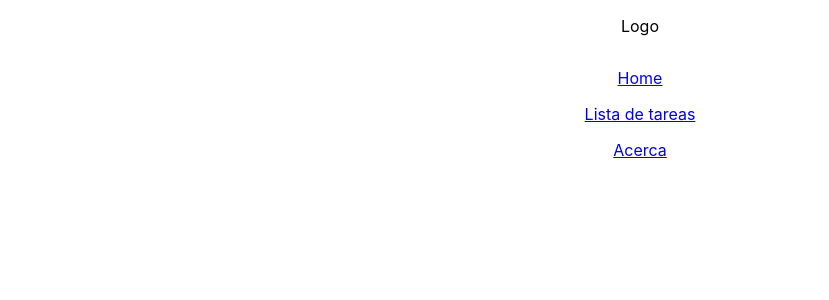
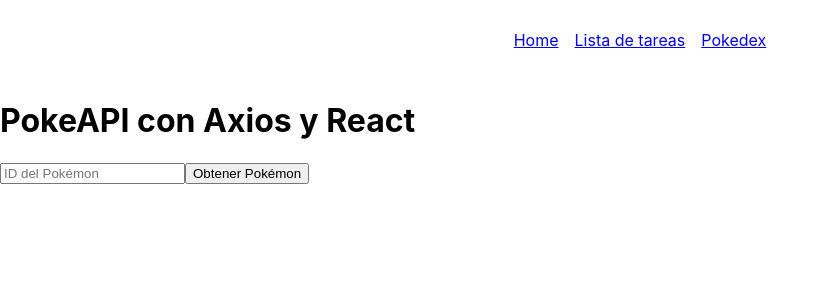
Before and after one commit to valpas312/React-E2, a React (Create React App) app: page /Pokedex in a window 1280 px wide. Shown: the top 300 px of the page, without its empty margins (0-829 px from the left). Built offline with nearby package versions, Linux system fonts and the light colour scheme.

Commit message:
Logica casi terminada

```diff
--- a/package.json
+++ b/package.json
@@ -6,9 +6,11 @@
     "@testing-library/jest-dom": "^5.16.5",
     "@testing-library/react": "^13.4.0",
     "@testing-library/user-event": "^13.5.0",
+    "axios": "^1.2.1",
     "react": "^18.2.0",
     "react-dom": "^18.2.0",
     "react-icons": "^4.6.0",
+    "react-query": "^3.39.2",
     "react-router-dom": "^6.4.4",
     "react-scripts": "^5.0.1",
     "styled-components": "^5.3.6",
--- a/src/App.css
+++ b/src/App.css
@@ -1,4 +1,4 @@
-div{
+.form-container{
     display: flex;
     align-items: center;
     flex-direction: column;
--- a/src/components/About.jsx
+++ /dev/null
@@ -1,9 +0,0 @@
-import React from 'react'
-
-const About = () => {
-  return (
-    <div>About</div>
-  )
-}
-
-export default About
--- a/src/components/NavBar.jsx
+++ b/src/components/NavBar.jsx
@@ -1,18 +1,19 @@
 import React from 'react'
+import './Navbar.css'
 import { NavLink, useNavigate } from 'react-router-dom'
 
 
 const NavBar = ({children}) => {
-    const navigate = useNavigate()
-  return (<>
-    <p onClick={() => navigate('/')}>Logo</p>
+  return (<div>
+  <div className="nav-container">
     <NavLink to={'/'}>Home</NavLink>
     <NavLink to={'ToDo'}>Lista de tareas</NavLink>
-    <NavLink to={'About'}>Acerca</NavLink>
+    <NavLink to={'Pokedex'}>Pokedex</NavLink>
+  </div>
     <div>
         {children}
     </div>
-  </>
+  </div>
   )
 }
 
--- /dev/null
+++ b/src/components/Navbar.css
@@ -0,0 +1,8 @@
+.nav-container{
+    display: flex;
+    flex-direction: row;
+    justify-content: center;
+    align-items: center;
+    height: 10vh;
+    gap: 1rem;
+}
--- /dev/null
+++ b/src/components/Pokedex.jsx
@@ -0,0 +1,41 @@
+import React, { useState } from "react";
+import axios from "axios";
+
+const Pokedex = () => {
+  const [pokemon, setPokemon] = useState(null);
+  const [id, setId] = useState('');
+
+  const handleClick = () => {
+      axios
+        .get(`https://pokeapi.co/api/v2/pokemon/${id}`)
+        .then((res) => {
+            console.log(res.data)
+            setPokemon(res.data)
+        })
+        .catch((err) => console.error(err));
+  }
+  return (
+    <>
+    <form onSubmit={e => e.preventDefault()}>
+      <h1>PokeAPI con Axios y React</h1>
+      <input
+        type="text"
+        placeholder="ID del Pokémon"
+        value={id}
+        onChange={e => setId(e.target.value)}
+      />
+      <button onClick={handleClick}>Obtener Pokémon</button>
+    </form>
+      {pokemon && (
+        <div>
+          <h2>{pokemon.name}</h2>
+          <img src={pokemon.sprites.front_default} alt={pokemon.sprites.front_shiny} />
+          <p>Altura: {pokemon.height}</p>
+          <p>Peso: {pokemon.weight}</p>
+        </div>
+      )}
+    </>
+  );
+};
+
+export default Pokedex;
--- a/src/components/Routes.jsx
+++ b/src/components/Routes.jsx
@@ -1,8 +1,8 @@
 import React from 'react'
 import { BrowserRouter, Route, Routes as RoutesRouterDom } from 'react-router-dom'
-import About from './About'
 import Home from './Home'
 import NavBar from './NavBar'
+import Pokedex from './Pokedex'
 import ToDoForm from './ToDoForm'
 
 const Routes = () => {
@@ -12,7 +12,7 @@
         <RoutesRouterDom>
             <Route path='/' element={<Home/>}/>
             <Route path='ToDo' element={<ToDoForm/>}/>
-            <Route path='About' element={<About/>}/>
+            <Route path='Pokedex' element={<Pokedex/>}/>
         </RoutesRouterDom>
     </NavBar>
     </BrowserRouter>
--- a/src/components/ToDoForm.jsx
+++ b/src/components/ToDoForm.jsx
@@ -27,7 +27,7 @@
     }
 
     return (
-        <>
+        <div className='form-container'>
             <StyledForm onSubmit={e => e.preventDefault()}>
                 <label>Agregar tarea</label><br />
                 <input type="text" name="todo" onChange={handleChange}/>
@@ -41,7 +41,7 @@
             }
 
             {console.log(todos)}
-        </>
+        </div>
     )
 }
 
```
Also changed, not shown: 1 other file (tests, documents, lock files or other folders).
